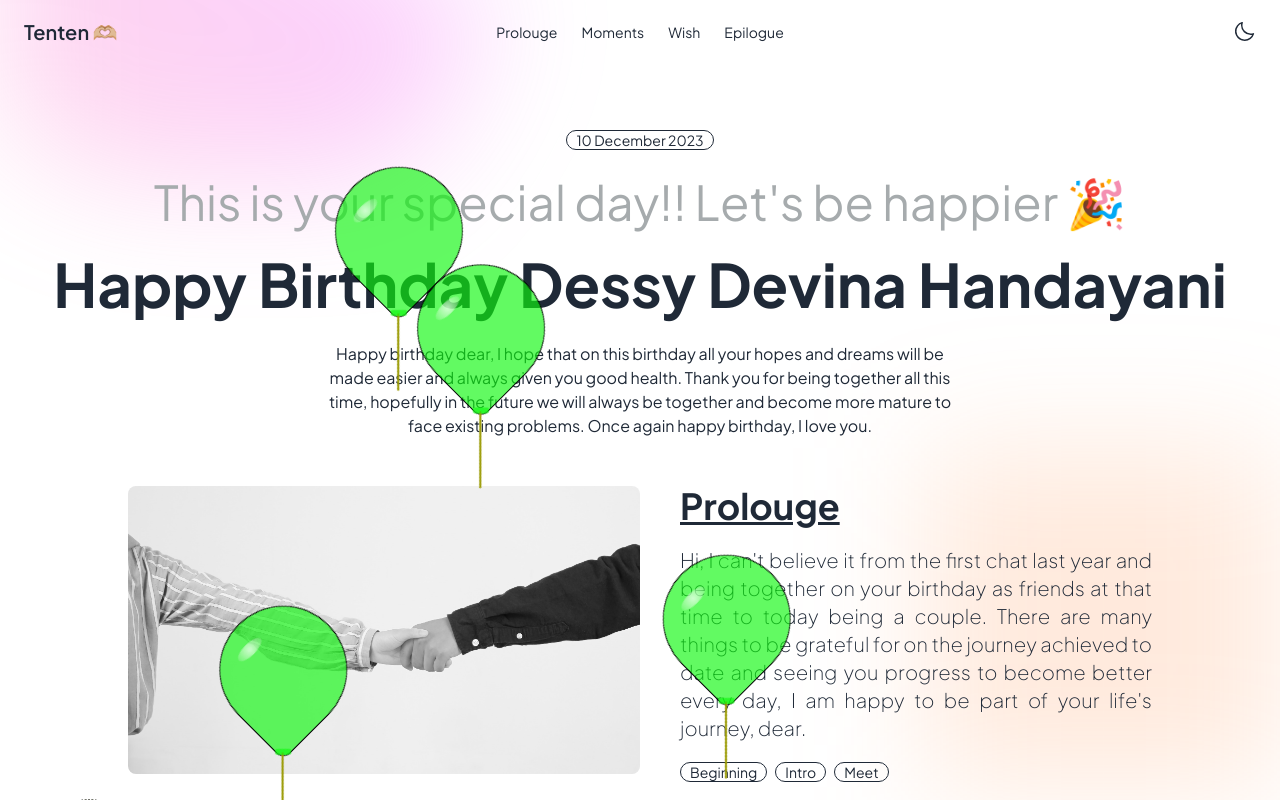
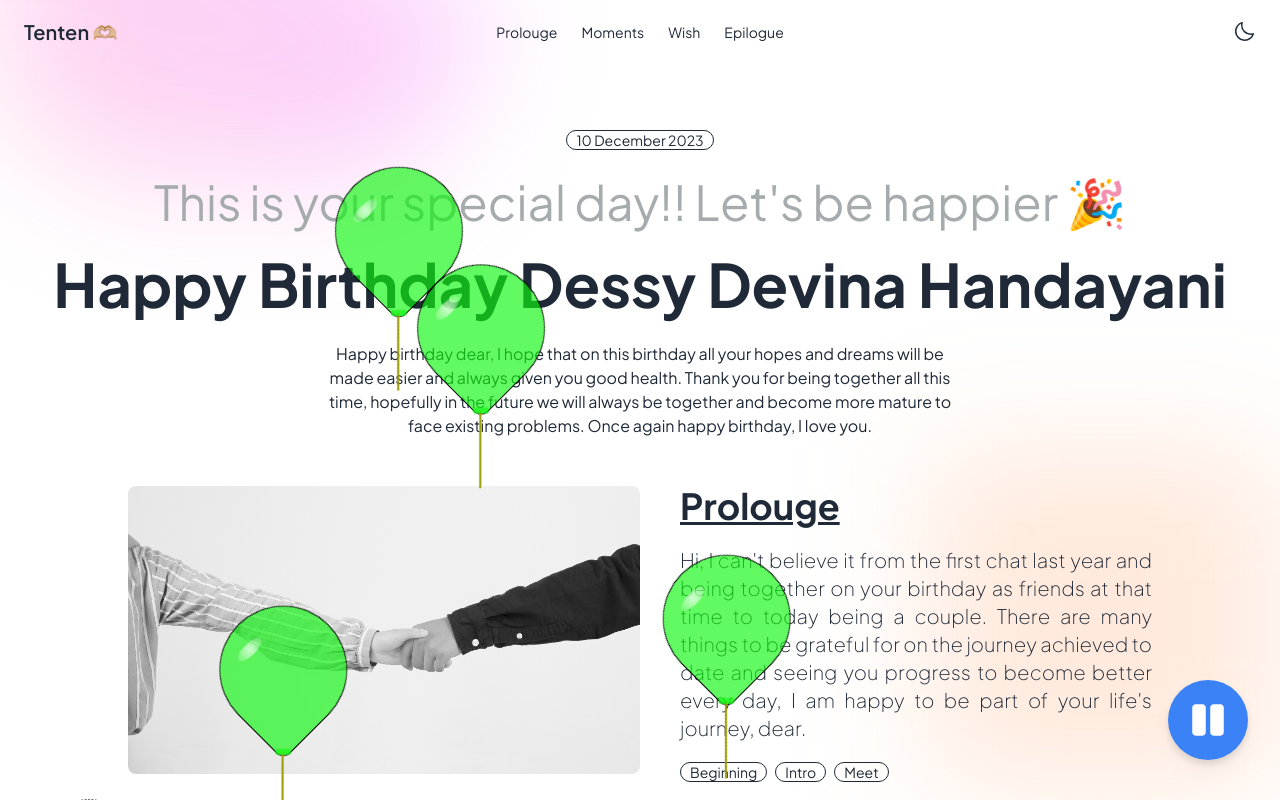
Before and after one commit to vhermawan/gift-birthday, a React (Vite) app: page / in a window 1280 px wide. Shown: the top 800 px of the page. Built offline with nearby package versions, Linux system fonts and the light colour scheme.

Commit message:
feat: add songs

```diff
--- a/package.json
+++ b/package.json
@@ -17,6 +17,7 @@
     "react-awesome-reveal": "^4.2.7",
     "react-dom": "^18.2.0",
     "react-hook-form": "^7.48.2",
+    "react-icons": "^4.12.0",
     "react-scroll": "^1.9.0"
   },
   "devDependencies": {
--- a/src/components/Layout/Layout.tsx
+++ b/src/components/Layout/Layout.tsx
@@ -1,9 +1,25 @@
 import { Header } from "@/components/Header/Header"
 import { Footer } from "../Footer/Footer"
 import { Ballon } from "@/components/Ballon/Ballon";
-import { useEffect } from "react";
+import { useEffect, useRef, useState } from "react";
+import { FaPlay, FaPause } from 'react-icons/fa';
+import SertaMulia from "@/assets/songs/Sal-Priadi-Serta-Mulia-Official.mp3"
 
 const Layout = ({children}: React.PropsWithChildren) => {
+  const audioRef = useRef<HTMLAudioElement>(null);
+  const [isPlaying, setIsPlaying] = useState(true);
+
+   const togglePlayPause = () => {
+      const audio = audioRef.current;
+      if (!audio) return;
+
+      if (isPlaying) {
+          audio.pause();
+      } else {
+          audio.play();
+      }
+      setIsPlaying(!isPlaying);
+  };
 
   useEffect(()=> {
     Ballon();
@@ -11,10 +27,12 @@ const Layout = ({children}: React.PropsWithChildren) => {
 
   return (
     <>
+      <audio ref={audioRef} src={SertaMulia} autoPlay />
       <Header />
       <section id="content" className="min-h-screen">
         {children}
       </section>
+      <button onClick={togglePlayPause} title="Contact Sale" className="fixed z-90 bottom-10 right-8 bg-blue-500 w-20 h-20 rounded-full drop-shadow-lg flex justify-center items-center text-white text-4xl hover:bg-blue-700 hover:drop-shadow-2xl">{isPlaying ? <FaPause /> : <FaPlay />}</button>
       <Footer />
     </>
   )
```
Also changed, not shown: 2 other files (tests, documents, lock files or other folders).
